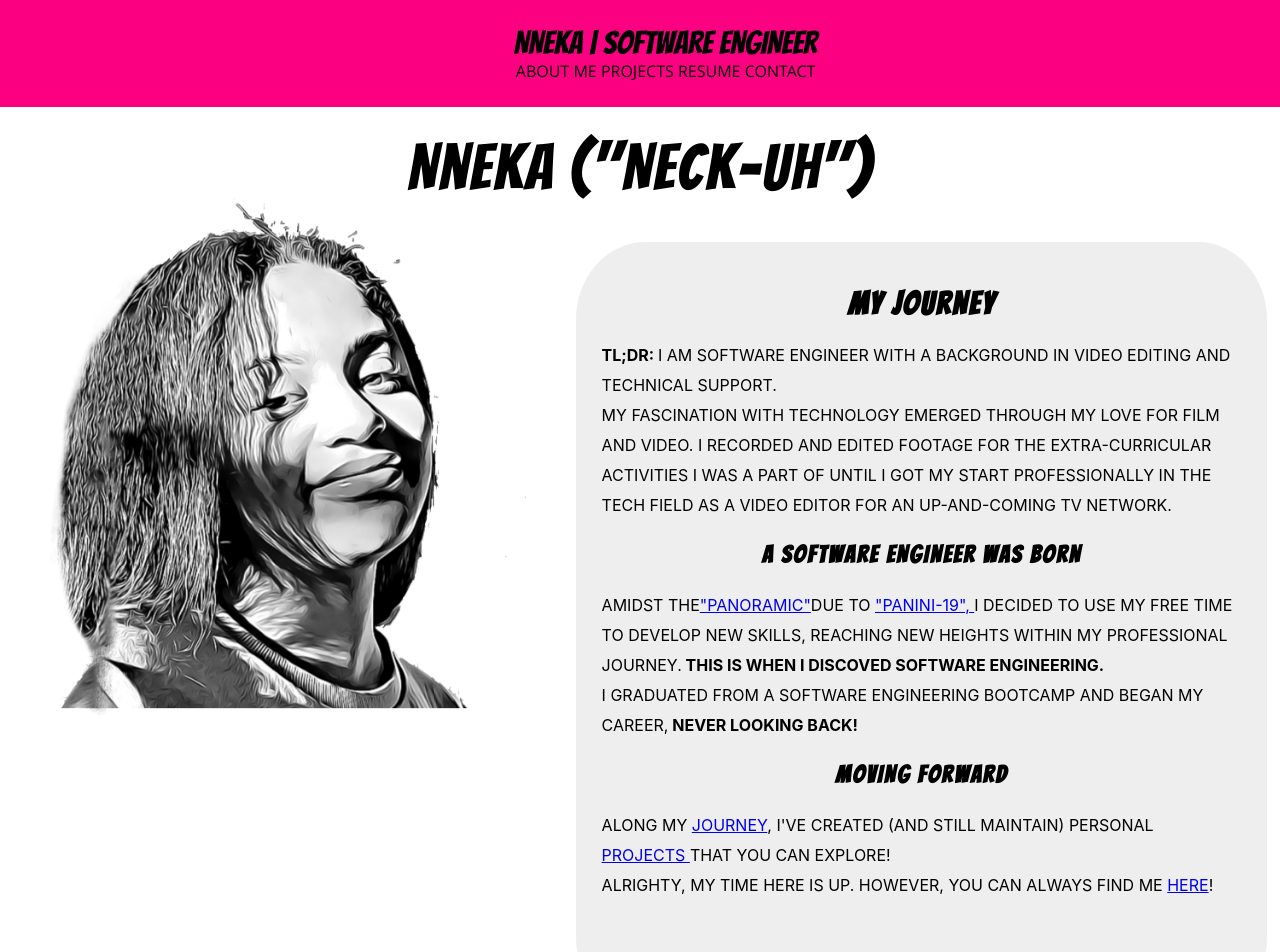
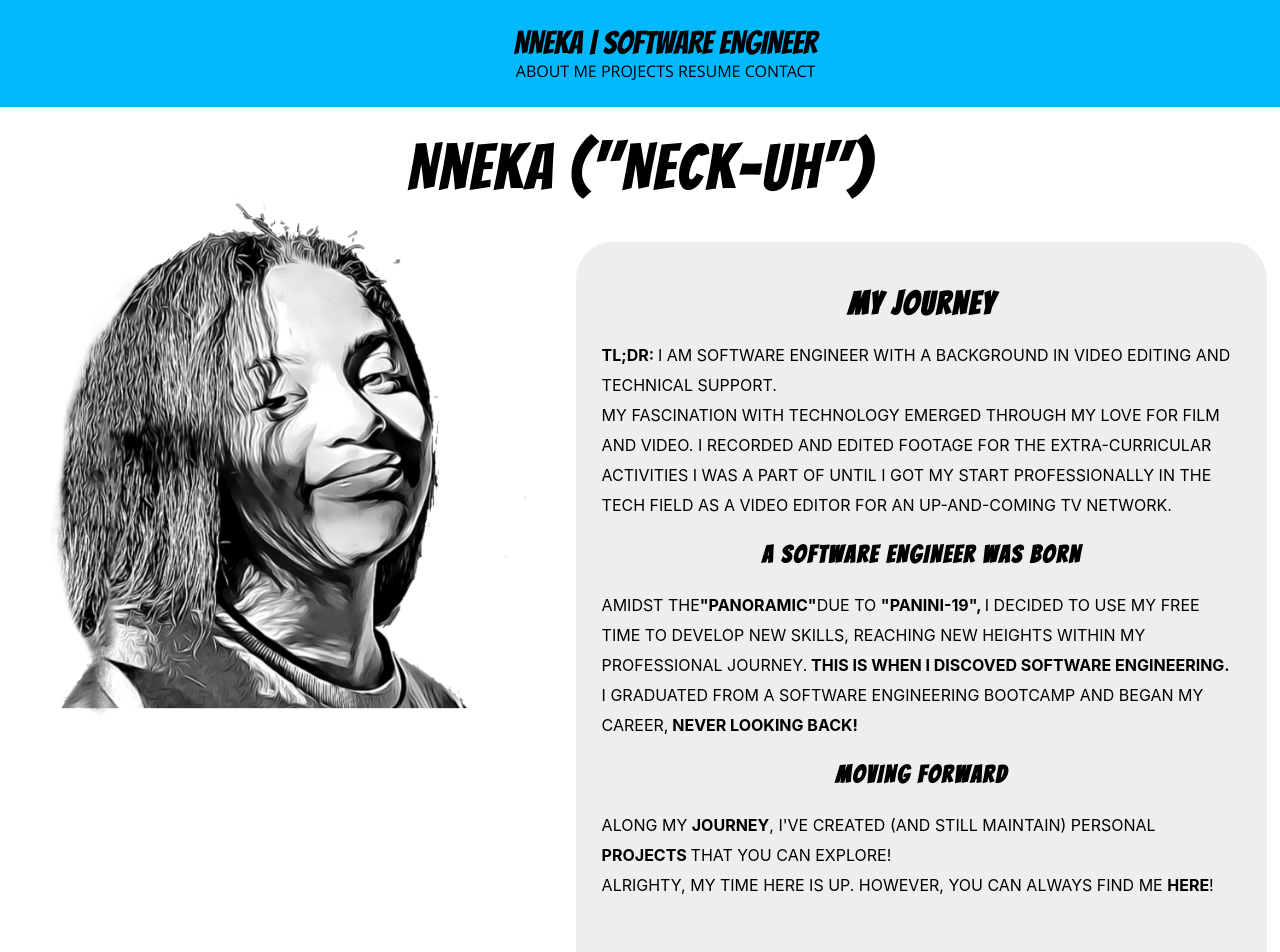
Before and after one commit to nnekauf/portfolio, a React (Create React App) app: page / in a window 1280 px wide. Shown: the top 952 px of the page. Built offline with nearby package versions, Linux system fonts and the light colour scheme.

Commit message:
edits colors for links and elements on hover

```diff
--- a/src/App.css
+++ b/src/App.css
@@ -72,7 +72,7 @@
 
 
 .aboutText{
-  border-radius: 10%;
+  border-radius: 5%;
   line-height: 30px;
   /* font-size: 1.5em; */
   z-index: 2;
@@ -95,12 +95,23 @@
   filter:blur(10%)
 } */
 .aboutText:hover{
-  background-color: rgb(252, 0, 130);
+  background-color: rgb(0, 185, 252);
   color: white;
+
+}
+.aboutLink{
+  text-decoration: none;
+  color:rgb(0, 0, 0);
+
+  font-weight: bold;
+}
+.aboutLink:hover{
+
+  color:rgb(255, 255, 255);
+
 }
 .NavBar:hover{
-  background-color: rgb(252, 0, 130);
-
+  background-color: rgb(0, 185, 252);
 }
 
 .App-link {
--- a/src/components/AboutMe.js
+++ b/src/components/AboutMe.js
@@ -38,8 +38,8 @@ const AboutMe = () => {
                     A Software Engineer Was Born</h2>
                 <div>
                     Amidst the
-                    <a href = "https://www.nytimes.com/2021/03/19/style/pandemic-nicknames.html">"Panoramic"</a>
-                    due to <a href = "https://medium.com/the-interlude/so-were-in-a-panini-now-12ce989fae16">"Panini-19", </a>
+                    <a className="aboutLink" href = "https://www.nytimes.com/2021/03/19/style/pandemic-nicknames.html">"Panoramic"</a>
+                    due to <a className="aboutLink"href = "https://medium.com/the-interlude/so-were-in-a-panini-now-12ce989fae16">"Panini-19", </a>
                     I decided to use my free time to develop new skills, reaching new heights within my professional journey.
 
                     <b> This is when I discoved Software Engineering.</b>
@@ -51,11 +51,11 @@ const AboutMe = () => {
 
                 <h2 style={{fontFamily: "Bangers", letterSpacing: "2px", textAlign: "center" }}>Moving Forward</h2>
                 <div>
-                    Along my <Link className = "homeButton"  to="/resume">Journey</Link>,
-                    I've created (and still maintain) personal <Link className = "homeButton"  to="/projects">projects </Link>
+                    Along my <Link className="aboutLink"  to="/resume">Journey</Link>,
+                    I've created (and still maintain) personal <Link className="aboutLink"  to="/projects">projects </Link>
                     that you can explore!
                     <br/>
-                    Alrighty, my time here is up. However, you can always find me <Link className = "homeButton"  to="/contact">here</Link>!
+                    Alrighty, my time here is up. However, you can always find me <Link className="aboutLink"  to="/contact">here</Link>!
                     <br/> <br/>
                     <br/> <br/>
                 </div>
```
